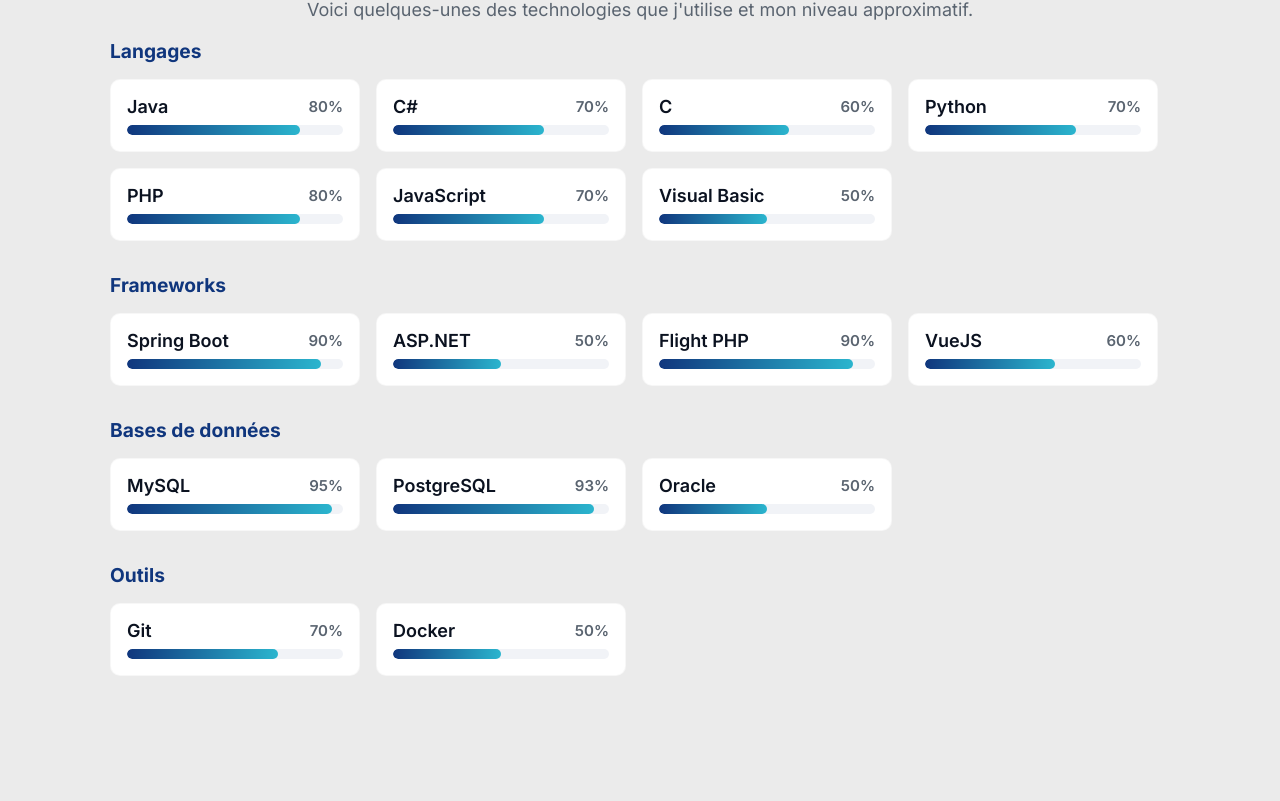
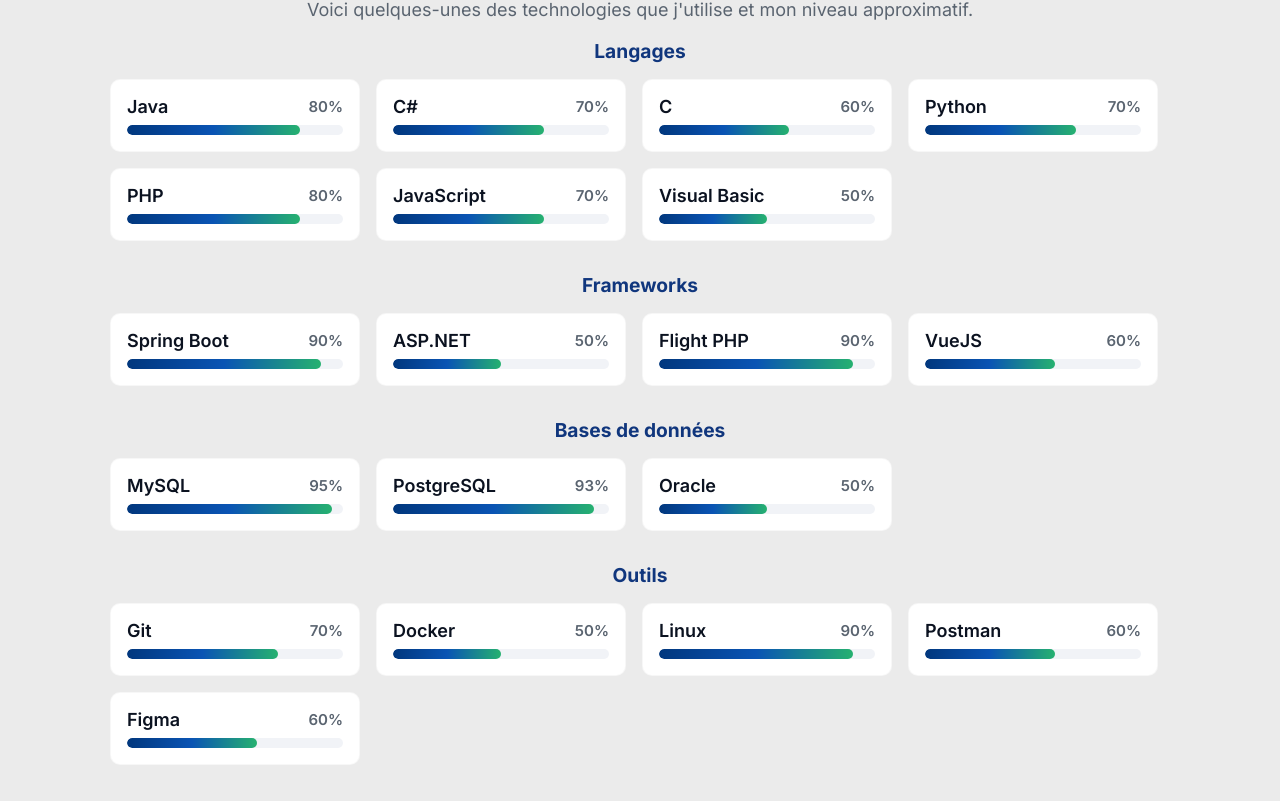
Before and after one commit to Sandratra05/portfolio, a Vue app: page / in a window 1280 px wide. Shown: the part 1319-2120 px from the top of the page. Built offline with nearby package versions, Linux system fonts and the light colour scheme.

Commit message:
add gradient to the techs div

```diff
--- a/src/assets/styles.css
+++ b/src/assets/styles.css
@@ -219,7 +219,19 @@
   display: block;
   height: 100%;
   background: linear-gradient(90deg, var(--color-primary), var(--color-accent));
-  border-radius: 999px
+  border-radius: 999px;
+}
+
+.progress>i.level-basic {
+  background: linear-gradient(90deg, #01377d, #0a54b4, #26b170);
+}
+
+.progress>i.level-intermediate {
+  background: linear-gradient(90deg, #01377d, #0a54b4, #26b170);
+}
+
+.progress>i.level-master {
+  background: linear-gradient(90deg, #01377d, #0a54b4, #26b170);
 }
 
 /* Projects grid */
--- a/src/components/Techs.vue
+++ b/src/components/Techs.vue
@@ -26,7 +26,10 @@
 
 const outils = ref([
   { name: 'Git', level: 70 },
-  { name: 'Docker', level: 50 }
+  { name: 'Docker', level: 50 },
+  { name: 'Linux', level: 90 },
+  { name: 'Postman', level: 60 },
+  { name: 'Figma', level: 60 }
 ])
 </script>
 
@@ -42,7 +45,11 @@
         <div v-for="t in langages" :key="t.name" class="tech-item">
           <div class="tech-name"><span>{{t.name}}</span><small>{{t.level}}%</small></div>
           <div class="progress" aria-hidden>
-            <i :style="{width: t.level + '%'}"></i>
+            <i :style="{width: t.level + '%'}" :class="{
+              'level-master': t.level > 80,
+              'level-intermediate': t.level > 50 && t.level <= 80,
+              'level-basic': t.level <= 50
+            }"></i>
           </div>
         </div>
       </div>
@@ -55,7 +62,11 @@
         <div v-for="t in frameworks" :key="t.name" class="tech-item">
           <div class="tech-name"><span>{{t.name}}</span><small>{{t.level}}%</small></div>
           <div class="progress" aria-hidden>
-            <i :style="{width: t.level + '%'}"></i>
+            <i :style="{width: t.level + '%'}" :class="{
+              'level-master': t.level > 80,
+              'level-intermediate': t.level > 50 && t.level <= 80,
+              'level-basic': t.level <= 50
+            }"></i>
           </div>
         </div>
       </div>
@@ -68,7 +79,11 @@
         <div v-for="t in basesDonnees" :key="t.name" class="tech-item">
           <div class="tech-name"><span>{{t.name}}</span><small>{{t.level}}%</small></div>
           <div class="progress" aria-hidden>
-            <i :style="{width: t.level + '%'}"></i>
+            <i :style="{width: t.level + '%'}" :class="{
+              'level-master': t.level > 80,
+              'level-intermediate': t.level > 50 && t.level <= 80,
+              'level-basic': t.level <= 50
+            }"></i>
           </div>
         </div>
       </div>
@@ -81,7 +96,11 @@
         <div v-for="t in outils" :key="t.name" class="tech-item">
           <div class="tech-name"><span>{{t.name}}</span><small>{{t.level}}%</small></div>
           <div class="progress" aria-hidden>
-            <i :style="{width: t.level + '%'}"></i>
+            <i :style="{width: t.level + '%'}" :class="{
+              'level-master': t.level > 80,
+              'level-intermediate': t.level > 50 && t.level <= 80,
+              'level-basic': t.level <= 50
+            }"></i>
           </div>
         </div>
       </div>
@@ -93,6 +112,10 @@
 h1 {
   text-align: center;
   color: var(--color-primary);
+}
+
+h3 {
+  text-align: center;
 }
 
 .tech-container {
```
